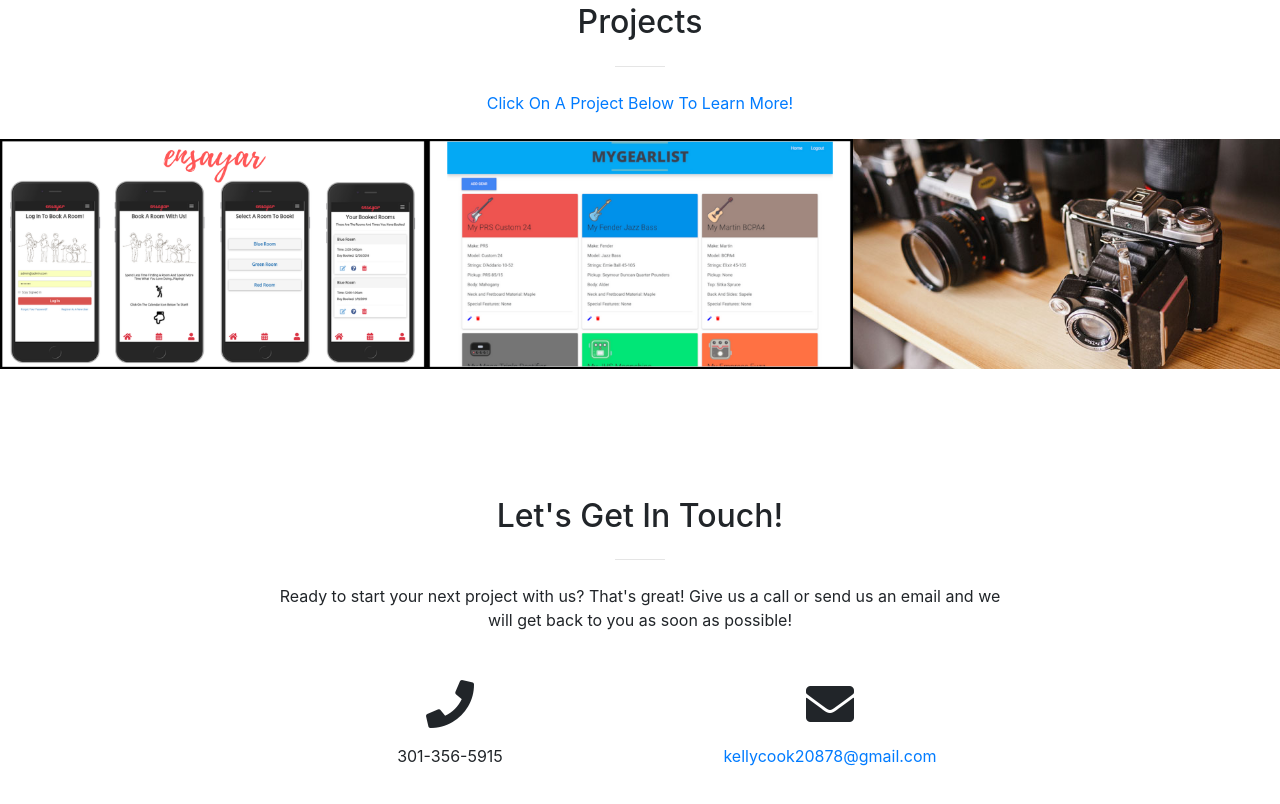
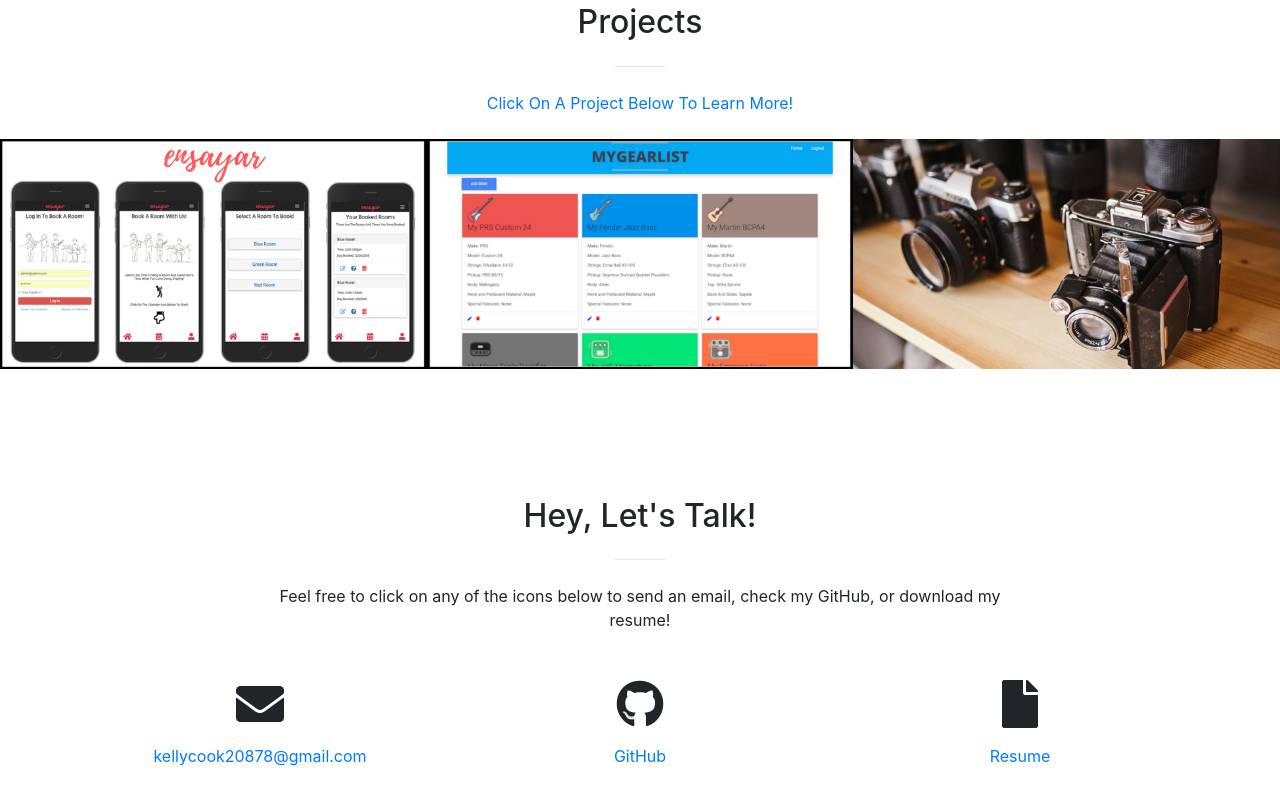
Before and after one commit to kellycook301/kellycooknew, a website with bundled scripts: page index.html in a window 1280 px wide. Shown: the part 1428-2232 px from the top of the page. Built offline with nearby package versions, Linux system fonts and the light colour scheme; files whose address does not match are found by name.

Commit message:
fixed navbar issue, added icons for contact info, and spiced up smaller details

```diff
--- a/index.html
+++ b/index.html
@@ -8,7 +8,7 @@
   <meta name="description" content="">
   <meta name="author" content="">
 
-  <title>Creative - Start Bootstrap Theme</title>
+  <title>Kelly Cook - Personal Site</title>
 
   <!-- Bootstrap core CSS -->
   <link href="vendor/bootstrap/css/bootstrap.min.css" rel="stylesheet">
@@ -33,7 +33,7 @@
   <!-- Navigation -->
   <nav class="navbar navbar-expand-lg navbar-light fixed-top" id="mainNav">
     <div class="container">
-      <a class="navbar-brand js-scroll-trigger" href="#page-top">Kelly Cook</a>
+      <a class="navbar-brand js-scroll-trigger" href="#page-top"> Kelly Cook</a>
       <button class="navbar-toggler navbar-toggler-right" type="button" data-toggle="collapse" data-target="#navbarResponsive"
         aria-controls="navbarResponsive" aria-expanded="false" aria-label="Toggle navigation">
         <span class="navbar-toggler-icon"></span>
@@ -45,9 +45,6 @@
           </li>
           <li class="nav-item">
             <a class="nav-link js-scroll-trigger" href="#portfolio">Portfolio</a>
-          </li>
-          <li class="nav-item">
-            <a class="nav-link js-scroll-trigger" href="https://github.com/kellycook301" target="_blank">GitHub</a>
           </li>
           <li class="nav-item">
             <a class="nav-link js-scroll-trigger" href="#contact">Contact</a>
@@ -211,23 +208,30 @@
     <div class="container">
       <div class="row">
         <div class="col-lg-8 mx-auto text-center">
-          <h2 class="section-heading">Let's Get In Touch!</h2>
+          <h2 class="section-heading">Hey, Let's Talk!</h2>
           <hr class="my-4">
-          <p class="mb-5">Ready to start your next project with us? That's great! Give us a call or send us an email
-            and we will get back to you as soon as possible!</p>
+          <p class="mb-5">Feel free to click on any of the icons below to send an email, check my GitHub, or download my resume!</p>
         </div>
       </div>
       <div class="row">
-        <div class="col-lg-4 ml-auto text-center">
-          <i class="fas fa-phone fa-3x mb-3 sr-contact-1"></i>
-          <p>301-356-5915</p>
-        </div>
         <div class="col-lg-4 mr-auto text-center">
-          <i class="fas fa-envelope fa-3x mb-3 sr-contact-2"></i>
+          <i class="fas fa-envelope fa-3x mb-3 sr-contact-1"></i>
           <p>
             <a href="mailto:kellycook20878@gmail.com">kellycook20878@gmail.com</a>
           </p>
         </div>
+        <div class="col-lg-4 mr-auto text-center">
+          <i class="fab fa-github fa-3x mb-3 sr-contact-2"></i>
+          <p>
+            <a href="https://github.com/kellycook301" target="_blank">GitHub</a>
+          </p>
+        </div>
+        <div class="col-lg-4 mr-auto text-center">
+            <i class="fas fa-file fa-3x mb-3 sr-icon-3"></i>
+            <p>
+              <a href="img/Kelly_Cook_Resume.pdf" target="_blank">Resume</a>
+            </p>
+          </div>
       </div>
     </div>
   </section>
```
Also changed, not shown: 3 other files.
